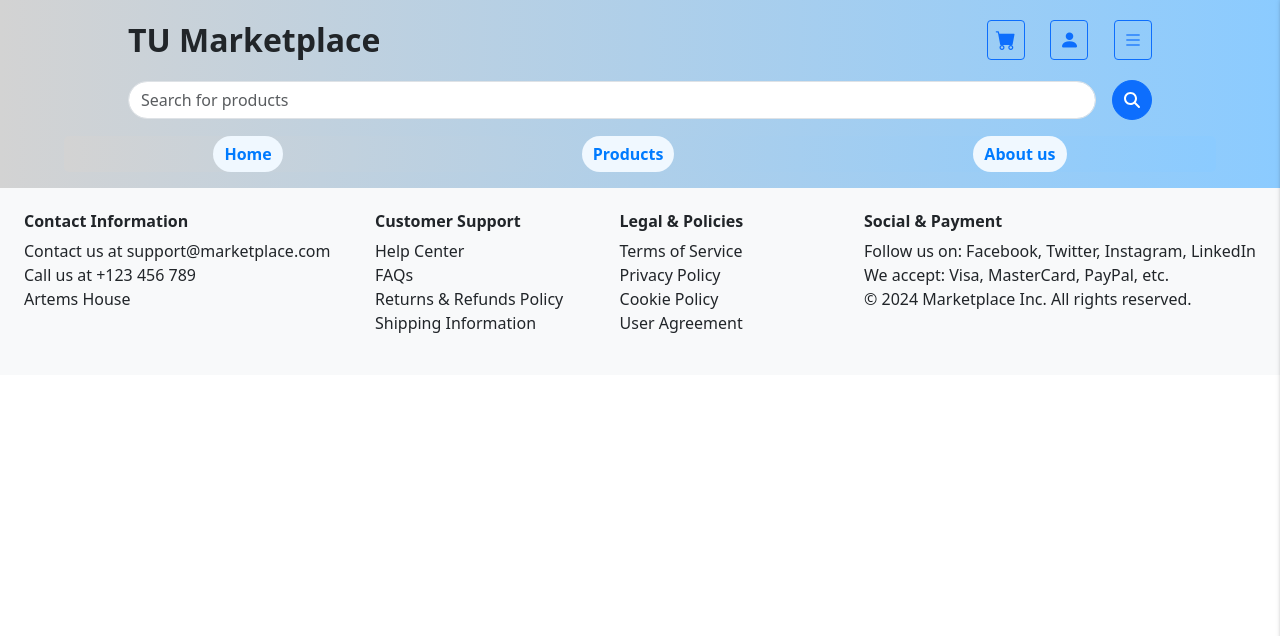
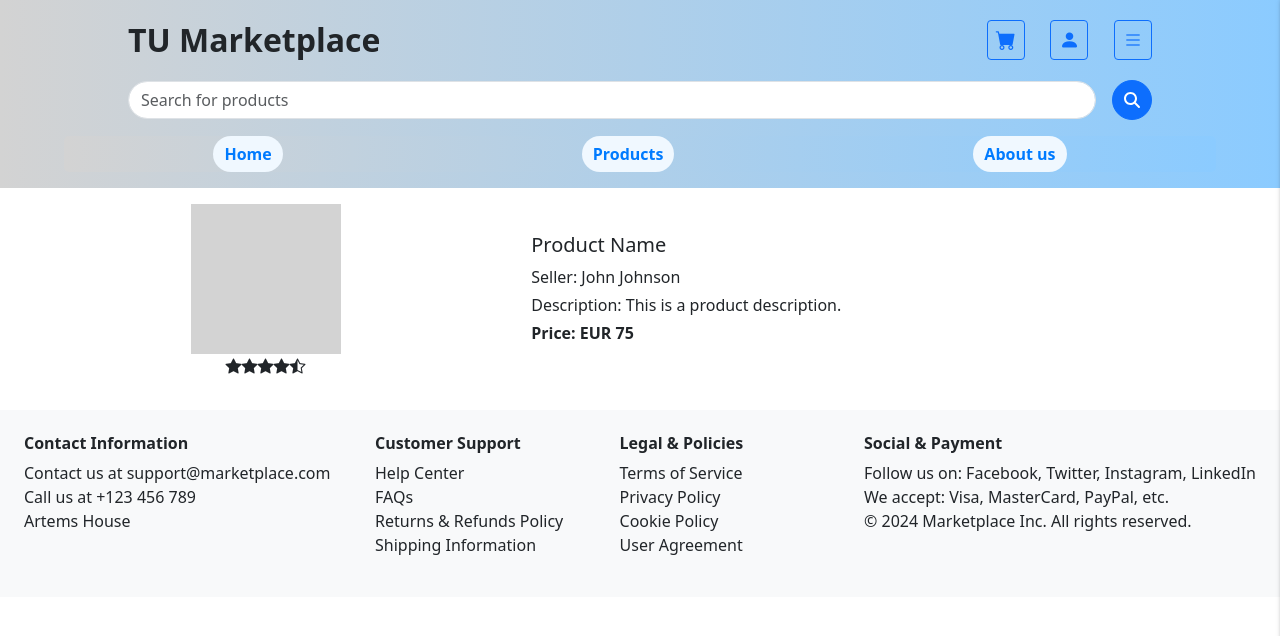
Before and after one commit to TemaQuanter/webdev2, a Next.js app: page /category in a window 1280 px wide. Shown: the top 636 px of the page. Built offline with nearby package versions, Linux system fonts and the light colour scheme.

Commit message:
used flex boxes to create a ProductCard component

```diff
--- a/src/app/category/page.jsx
+++ b/src/app/category/page.jsx
@@ -1,11 +1,12 @@
 import Header from '../../components/header/Header'
 import Footer from '../../components/footer/Footer'
+import ProductCard from '../../components/ProductCard'
 
 export default function Categories() {
   return (
     <div className="min-h-screen bg-gray-100">
       <Header />
-
+      <ProductCard />
       <Footer />
     </div>
   )
--- /dev/null
+++ b/src/components/ProductCard.jsx
@@ -0,0 +1,65 @@
+import React from 'react'
+import 'bootstrap/dist/css/bootstrap.min.css'
+
+const FlexboxLayout = () => {
+  return (
+    <div
+      style={{
+        display: 'flex',
+        width: '100%',
+        marginBottom: '1rem'
+      }}
+    >
+      {/* Left Section - 2/5 */}
+      <div
+        style={{
+          flex: 2,
+          padding: '1rem',
+          textAlign: 'center',
+          display: 'flex',
+          flexDirection: 'column',
+          alignItems: 'center'
+        }}
+      >
+        {/* Product image */}
+        <div
+          style={{
+            width: '150px',
+            height: '150px',
+            backgroundColor: '#d3d3d3'
+          }}
+        />
+        {/* Stars rating directly below the image */}
+        <div>
+          <i className="bi bi-star-fill"></i>
+          <i className="bi bi-star-fill"></i>
+          <i className="bi bi-star-fill"></i>
+          <i className="bi bi-star-fill"></i>
+          <i className="bi bi-star-half"></i>
+        </div>
+      </div>
+
+      {/* Right Section - 3/5 */}
+      <div
+        style={{
+          flex: 3,
+          display: 'flex',
+          flexDirection: 'column',
+          justifyContent: 'center'
+        }}
+      >
+        {/* Product details */}
+        <h5 style={{ marginBottom: '0.5rem' }}>Product Name</h5>
+        <p style={{ marginBottom: '0.25rem' }}>Seller: John Johnson</p>
+        <p style={{ marginBottom: '0.25rem' }}>
+          Description: This is a product description.
+        </p>
+        <p style={{ marginBottom: '0.25rem', fontWeight: 'bold' }}>
+          Price: EUR 75
+        </p>
+      </div>
+    </div>
+  )
+}
+
+export default FlexboxLayout
```
